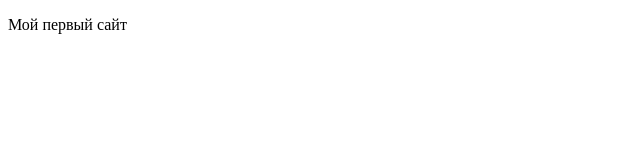
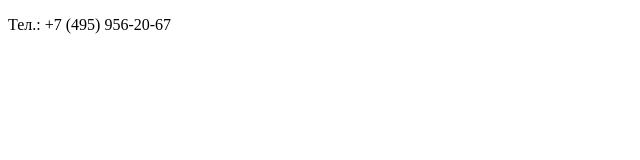
Before and after one commit to Egor8297/NewProject, a plain HTML site: page index.html in a window 1280 px wide. Shown: the full height of the page, 0-640 px from the left. Drawn offline with Linux system fonts and the light colour scheme.

Commit message:
Добавлены правки в файл index.html

```diff
--- a/index.html
+++ b/index.html
@@ -4,13 +4,13 @@
 
 <head>
      <meta charset="utf-8" />
-     <title>Мой первый сайт</title>
+     <title>АО «Почта России»</title>
 
 </head>
 
 
 <body>
-     <p>Мой первый сайт</p>
+     <p>Тел.: +7 (495) 956-20-67</p>
 </body>
 
 
```
